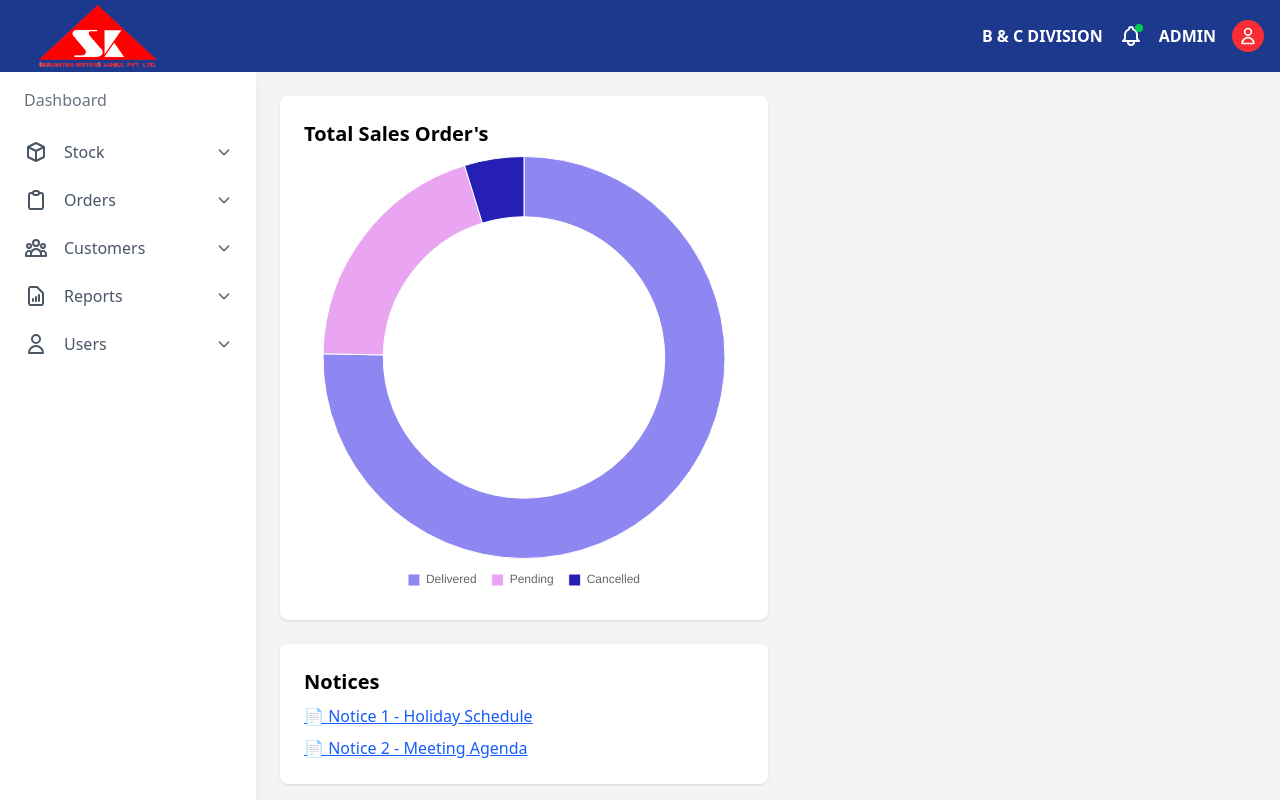
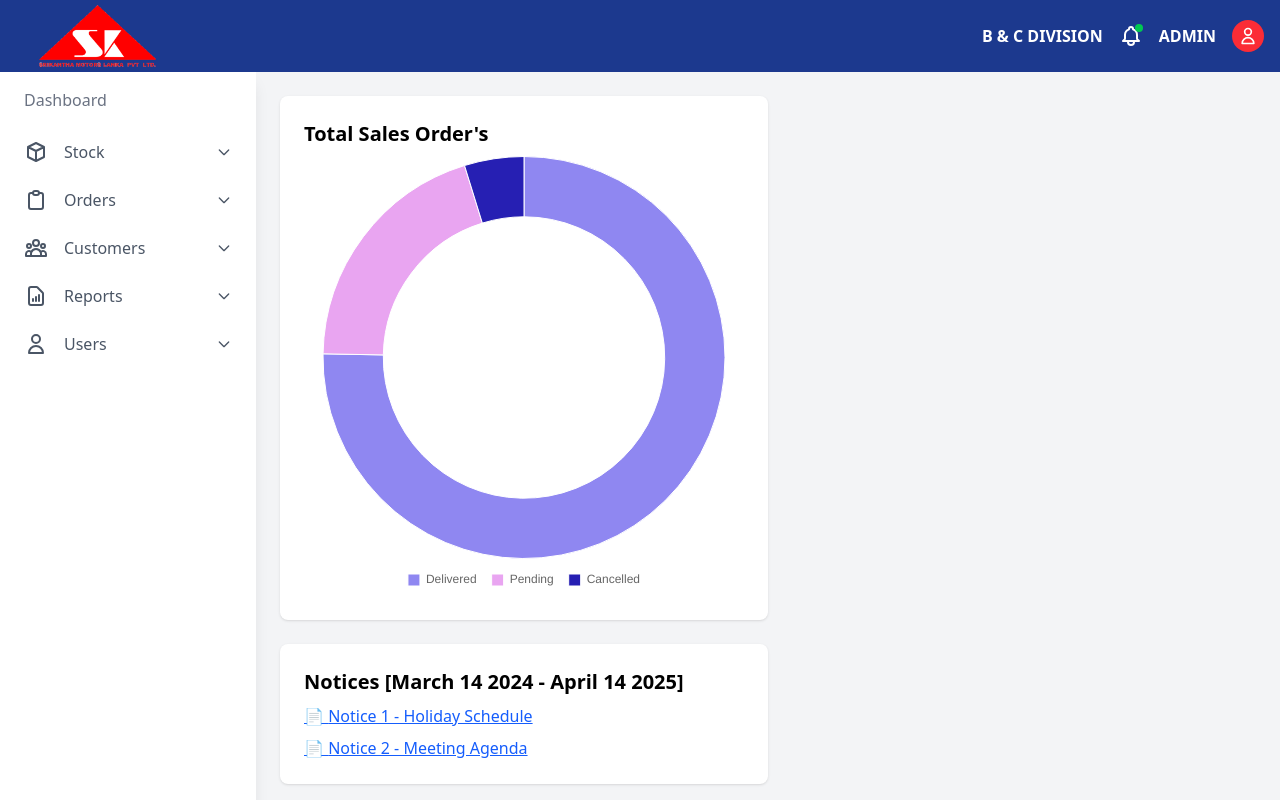
Before and after one commit to NavindaHewawickrama/skm-uat, a Next.js app: page /dashboard in a window 1280 px wide. Built offline with nearby package versions, Linux system fonts and the light colour scheme.

Commit message:
show pdf

```diff
--- a/src/app/dashboard/page.tsx
+++ b/src/app/dashboard/page.tsx
@@ -33,16 +33,17 @@ const Dashboard = () => {
 
             {/* Notices card */}
             <div className="bg-white rounded-lg shadow-sm p-6 mb-6 w-full md:w-1/2 sm:w-full">
-              <h2 className="text-xl font-semibold mb-2">Notices</h2>
+              <h2 className="text-xl font-semibold mb-2">Notices [March 14 2024 - April 14 2025]</h2>
               <ul className="space-y-2">
                 {/* Replace these URLs with your API response or static links */}
                 {[
-                  { name: "Notice 1 - Holiday Schedule", file: "/notices/notice1.pdf" },
-                  { name: "Notice 2 - Meeting Agenda", file: "/notices/notice2.pdf" },
+                  { name: "Notice 1 - Holiday Schedule", file: "/documents/nutrients-15-00155.pdf" },
+                  { name: "Notice 2 - Meeting Agenda", file: "/documents/s41598-025-88963-9 (1).pdf" },
                 ].map((doc, index) => (
                   <li key={index}>
                     <a
-                      href={`/view-pdf?file=${encodeURIComponent(doc.file)}`}
+                     // href={`/view-pdf?file=${encodeURIComponent(doc.file)}`}
+                     href={doc.file}
                       target="_blank"
                       className="text-blue-600 underline hover:text-blue-800"
                     >
```
